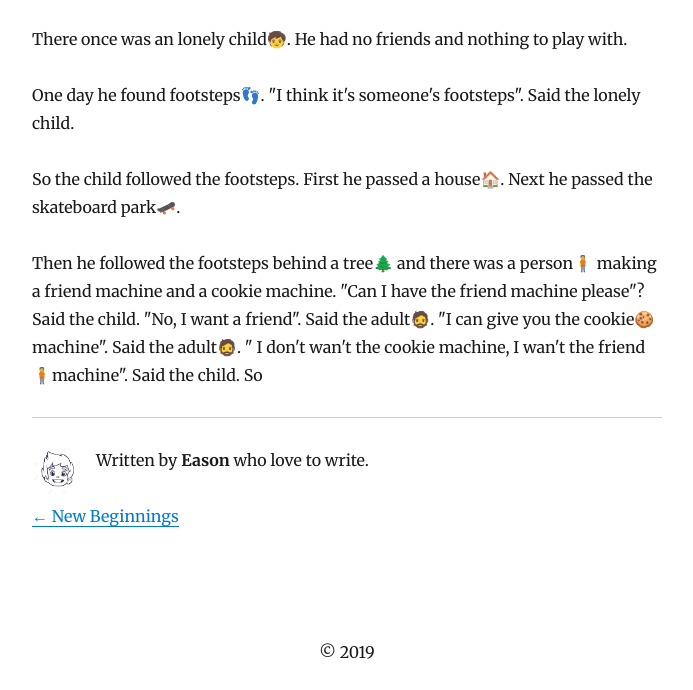
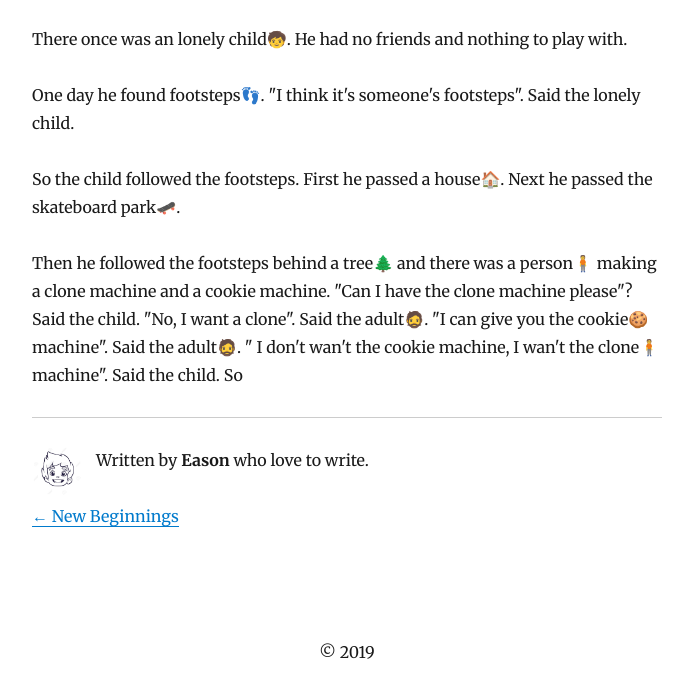
Before and after one commit to JasonWang258/kblog, a Gatsby site: page /blog/follow-the-footsteps/ in a window 1280 px wide. Shown: the part 198-888 px from the top of the page, without its empty margins (293-986 px from the left). Built offline with nearby package versions, Linux system fonts and the light colour scheme; Gatsby itself is replaced by a stand-in of ours; some packages are replaced by stand-ins of ours.

Commit message:
Update Blog “follow-the-footsteps”

```diff
--- a/content/blog/follow-the-footsteps.md
+++ b/content/blog/follow-the-footsteps.md
@@ -10,4 +10,4 @@ One day he found footsteps👣. "I think it's someone's footsteps". Said the lon
 
 So the child followed the footsteps. First he passed a house🏠. Next he passed the skateboard park🛹.
 
-Then he followed the footsteps behind a tree🌲 and there was a person🧍 making a friend machine and a cookie machine. "Can I have the friend machine please"? Said the child. "No, I want a friend". Said the adult🧔. "I can give you the cookie🍪 machine". Said the adult🧔. " I don't wan't the cookie machine, I wan't the friend 🧍machine". Said the child. So
+Then he followed the footsteps behind a tree🌲 and there was a person🧍 making a clone machine and a cookie machine. "Can I have the clone machine please"? Said the child. "No, I want a clone". Said the adult🧔. "I can give you the cookie🍪 machine". Said the adult🧔. " I don't wan't the cookie machine, I wan't the clone🧍machine". Said the child. So
```
